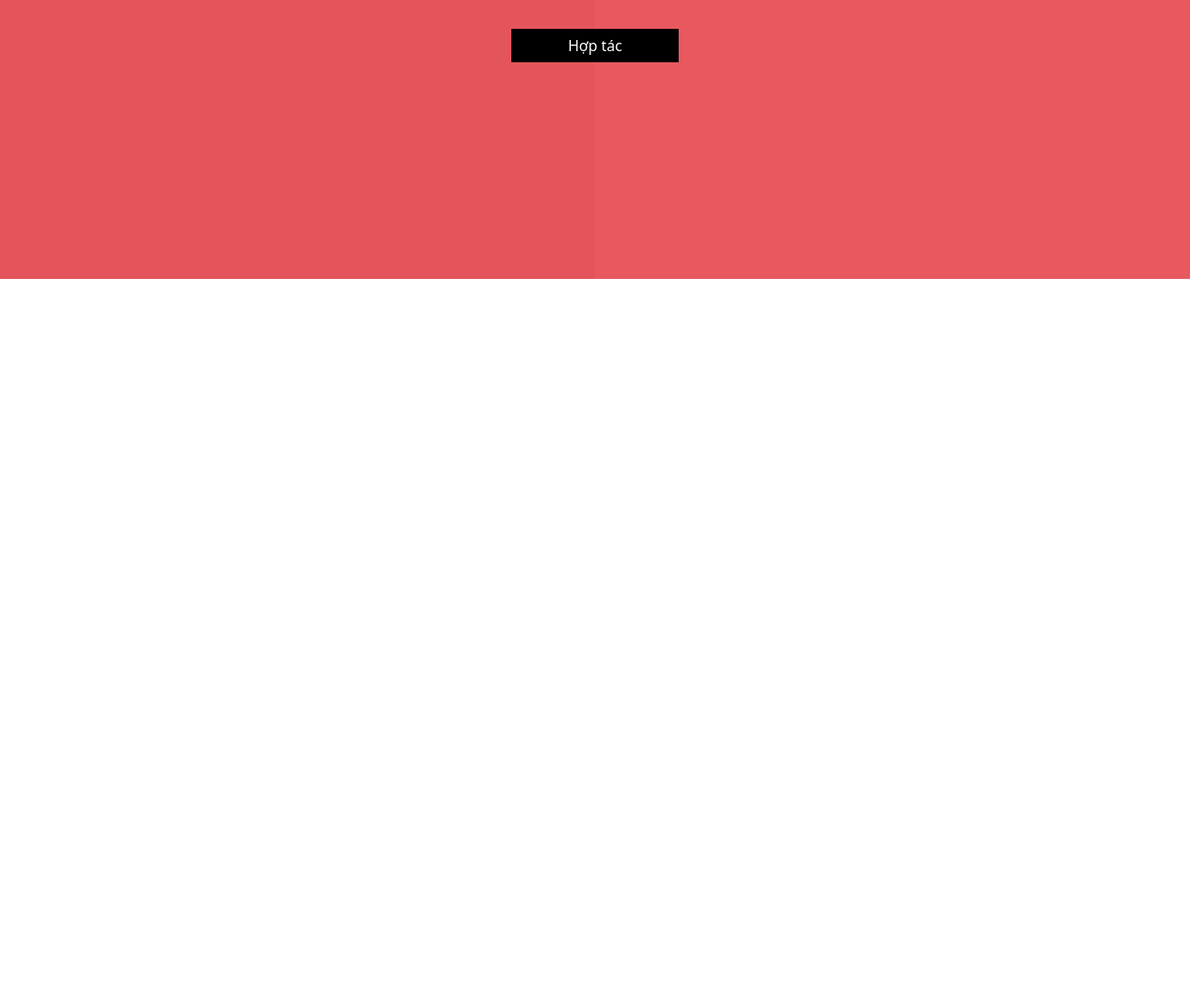
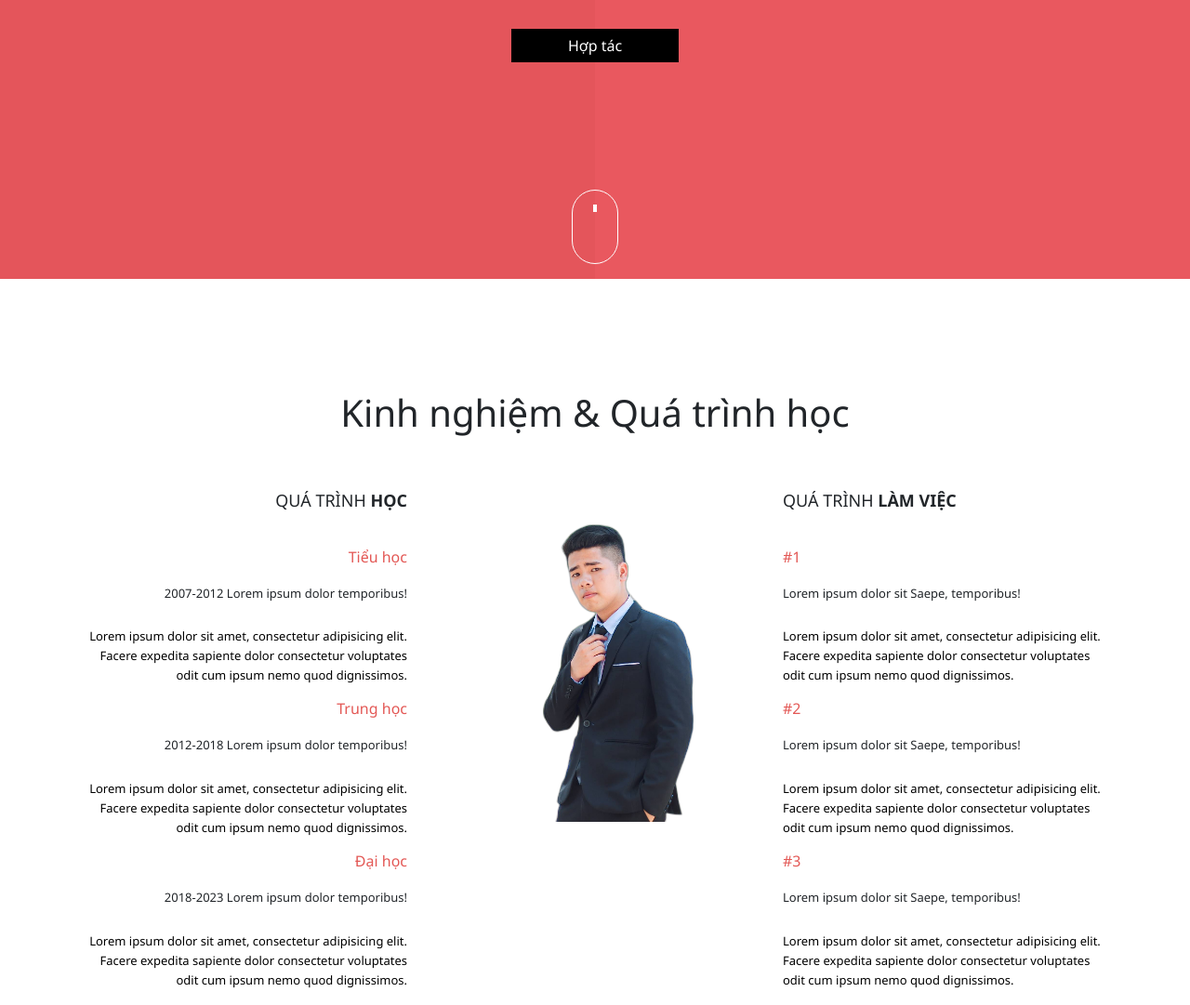
Before and after one commit to dngmnhh21/dngmnhh21.github.io, a plain HTML site: page index.html in a window 1280 px wide. Shown: the part 620-1701 px from the top of the page at 93% size. Before the commit the page ends 920 px from the top, so only its background shows below. Drawn offline with nearby package versions, Linux system fonts and the light colour scheme.

Commit message:
modified

```diff
--- a/css/style.css
+++ b/css/style.css
@@ -5,9 +5,11 @@
     box-sizing: border-box;
 }
 
-body, html{
+body,
+html {
     width: 100%;
     height: 100%;
+    font-family: 'Segoe UI', Tahoma, Geneva, Verdana, sans-serif;
 }
 
 .line::after {
@@ -19,12 +21,13 @@ body, html{
     box-shadow: 0 0 10px 0 #e96443;
     transition: all 0.5s;
 }
+
 .line:hover::after {
     width: 100%;
 }
 
 /* menu top  */
- .navbar-nav .nav-link{
+.navbar-nav .nav-link {
     font-family: 'Segoe UI', Tahoma, Geneva, Verdana, sans-serif;
     text-transform: uppercase;
     font-size: 13px;
@@ -33,7 +36,7 @@ body, html{
 }
 
 @media screen and (max-width:992px) {
-    .navbar-nav .nav-link{
+    .navbar-nav .nav-link {
         font-size: 12px;
         margin: 0;
     }
@@ -41,7 +44,7 @@ body, html{
 
 @media screen and (max-width:767.98px) {
 
-    #cvNavBar .navbar-nav .nav-link{
+    #cvNavBar .navbar-nav .nav-link {
         color: white;
     }
 
@@ -53,13 +56,14 @@ body, html{
 
 /* thong tin 1  */
 
-.thongtin1{
+.thongtin1 {
     height: 100%;
     width: 100%;
     background: #e9585f;
     position: relative;
 }
-.thongtin1::before{
+
+.thongtin1::before {
     content: '';
     position: absolute;
     top: 0;
@@ -70,24 +74,28 @@ body, html{
     z-index: 1;
 
 }
-.tt{
+
+.tt {
     z-index: 2;
     position: relative;
     padding-top: 15%;
 
 }
-.tt img{
+
+.tt img {
     border-radius: 50%;
     margin-bottom: 50px;
 
 }
-.tt h2{
+
+.tt h2 {
     font-size: 40px;
     text-transform: uppercase;
     color: white;
     margin-bottom: 22px;
 }
-.tt p{
+
+.tt p {
     color: black;
     font-size: 16px;
     line-height: 20px;
@@ -95,9 +103,89 @@ body, html{
     margin: auto;
     margin-bottom: 34px;
 }
-.tt .btnhire{
+
+.tt .btnhire {
     width: 180px;
     background: black;
     border: none;
     border-radius: 0;
 }
+
+/* edu  */
+.edu .bigTitle {
+    margin-top: 120px;
+    margin-bottom: 60px;
+}
+
+.edu .bigTitle h1{
+    display: inline;
+}
+
+
+.edu .secondTitle {
+    font-weight: 100;
+    text-transform: uppercase;
+    font-size: 18px;
+    margin-bottom: 40px;
+}
+
+.edu .secondTitle span{
+    font-weight: bold;
+    text-transform: uppercase;
+    font-size: 18px;
+}
+
+.khoittnho .thirdTitle{
+    font-size: 16px;
+    color: #e35855;
+    margin-bottom: 20px;
+}
+
+.khoittnho .motaqt{
+    font-size: 13px;
+    margin-bottom: 26px;
+    display: block;
+
+}
+
+.khoittnho  p{
+     font-size: 13px;
+     line-height: 21px;
+     color: black;
+}
+
+@media screen and (max-width:575.98px) {
+    .edu .secondTitle{
+        margin-top: 30px;
+    }
+}
+
+
+/* scroll  */
+.scroll{
+    width: 50px;
+    height: 80px;
+    border: 1px solid white;
+    position: absolute;
+    left: 50%;
+    bottom: 2%;
+    border-radius: 40px;
+    margin-left: -25px;
+    z-index: 2;
+    cursor: pointer;
+    transition: 0.5s;
+
+}
+.scroll:hover{
+    bottom: 4%;
+}
+.scroll::after{
+    content: '';
+    position: absolute;
+    width: 4px;
+    height: 8px;
+    background: white;
+    left: 50%;
+    bottom: 70%;
+    margin-left: -2px;
+}
--- a/index.html
+++ b/index.html
@@ -38,7 +38,7 @@
                             <a class="nav-link" aria-current="page" href="#">Giới thiệu</a>
                         </li>
                         <li class="nav-item line">
-                            <a class="nav-link" href="#">Kinh nghiệm</a>
+                            <a class="nav-link kn" href="#">Kinh nghiệm</a>
                         </li>
                         <li class="nav-item line">
                             <a class="nav-link" href="#">Sản phẩm</a>
@@ -66,9 +66,71 @@
                 <a href="" class="btnhire btn btn-primary"> Hợp tác</a>
             </div>
 
+            <div class="scroll">
+            </div>
         </div>
     </div>
 
+    <div class="edu" id="khoiedu">
+        <div class="container">
+            <div class="row">
+                <div class="col-sm-12 bigTitle text-center">
+                    <h1>Kinh nghiệm & Quá trình học</h1>
+                </div>
+                <div class="col-sm-4">
+                    <h2 class="secondTitle text-sm-end text-center"> Quá trình <span class="quaTrinh">học</span></h2>
+                    <div class="khoittnho text-sm-end text-center">
+                        <h3 class="thirdTitle ">Tiểu học</h3>
+                        <span class="motaqt">2007-2012 Lorem ipsum dolor temporibus!</span>
+                        <p>Lorem ipsum dolor sit amet, consectetur adipisicing elit. Facere expedita sapiente dolor
+                            consectetur voluptates odit cum ipsum nemo quod dignissimos.</p>
+                    </div>
+                    <div class="khoittnho text-sm-end text-center">
+                        <h3 class="thirdTitle">Trung học</h3>
+                        <span class="motaqt">2012-2018 Lorem ipsum dolor temporibus!</span>
+                        <p>Lorem ipsum dolor sit amet, consectetur adipisicing elit. Facere expedita sapiente dolor
+                            consectetur voluptates odit cum ipsum nemo quod dignissimos.</p>
+                    </div>
+                    <div class="khoittnho text-sm-end text-center">
+                        <h3 class="thirdTitle">Đại học</h3>
+                        <span class="motaqt">2018-2023 Lorem ipsum dolor temporibus!</span>
+                        <p>Lorem ipsum dolor sit amet, consectetur adipisicing elit. Facere expedita sapiente dolor
+                            consectetur voluptates odit cum ipsum nemo quod dignissimos.</p>
+                    </div>
+                </div>
+
+                <div class="col-sm-4 cot2_3">
+                    <img src="./img/anh1.png" class="img-fluid" alt="anh1">
+                </div>
+
+                <div class="col-sm-4">
+                    <h2 class="secondTitle text-sm-start text-center"> Quá trình <span class="quaTrinh">làm việc</span>
+                    </h2>
+                    <div class="khoittnho text-sm-start text-center">
+                        <h3 class="thirdTitle ">#1</h3>
+                        <span class="motaqt">Lorem ipsum dolor sit Saepe,
+                            temporibus!</span>
+                        <p>Lorem ipsum dolor sit amet, consectetur adipisicing elit. Facere expedita sapiente dolor
+                            consectetur voluptates odit cum ipsum nemo quod dignissimos.</p>
+                    </div>
+                    <div class="khoittnho text-sm-start text-center">
+                        <h3 class="thirdTitle">#2</h3>
+                        <span class="motaqt">Lorem ipsum dolor sit Saepe,
+                            temporibus!</span>
+                        <p>Lorem ipsum dolor sit amet, consectetur adipisicing elit. Facere expedita sapiente dolor
+                            consectetur voluptates odit cum ipsum nemo quod dignissimos.</p>
+                    </div>
+                    <div class="khoittnho text-sm-start text-center">
+                        <h3 class="thirdTitle">#3</h3>
+                        <span class="motaqt">Lorem ipsum dolor sit Saepe,
+                            temporibus!</span>
+                        <p>Lorem ipsum dolor sit amet, consectetur adipisicing elit. Facere expedita sapiente dolor
+                            consectetur voluptates odit cum ipsum nemo quod dignissimos.</p>
+                    </div>
+                </div>
+            </div>
+        </div>
+    </div>
     <!-- JS  -->
     <script src="https://cdnjs.cloudflare.com/ajax/libs/jquery/3.7.1/jquery.min.js"
         integrity="sha512-v2CJ7UaYy4JwqLDIrZUI/4hqeoQieOmAZNXBeQyjo21dadnwR+8ZaIJVT8EE2iyI61OV8e6M8PP2/4hpQINQ/g=="
@@ -77,6 +139,16 @@
     <script src="https://cdn.jsdelivr.net/npm/bootstrap@5.3.2/dist/js/bootstrap.bundle.min.js"
         integrity="sha384-C6RzsynM9kWDrMNeT87bh95OGNyZPhcTNXj1NW7RuBCsyN/o0jlpcV8Qyq46cDfL"
         crossorigin="anonymous"></script>
+
+    <!-- main js  -->
+    <script>
+        $(function (){
+            $(".scroll, .kn").click(function (){
+                $('body,html').animate({ scrollTop:$('#khoiedu').offset().top},700)
+            })
+        })
+    </script>
+
 </body>
 
 </html>
```
Also changed, not shown: img/anh1.png (added).
